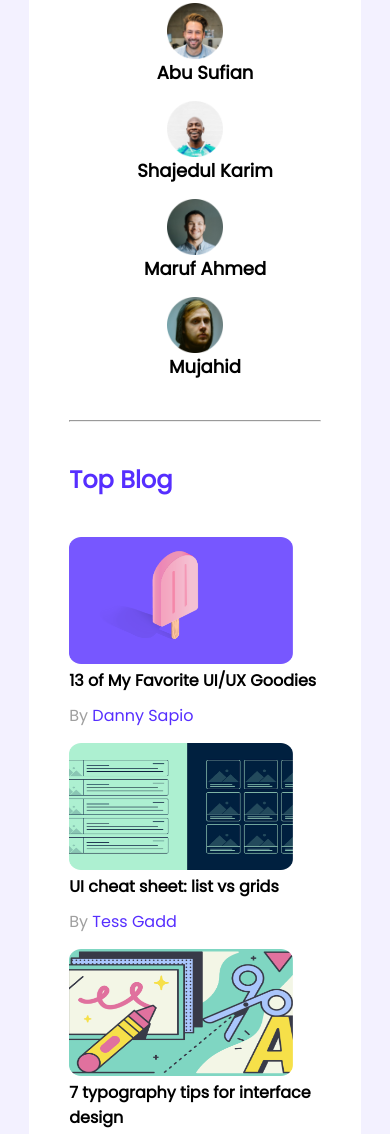
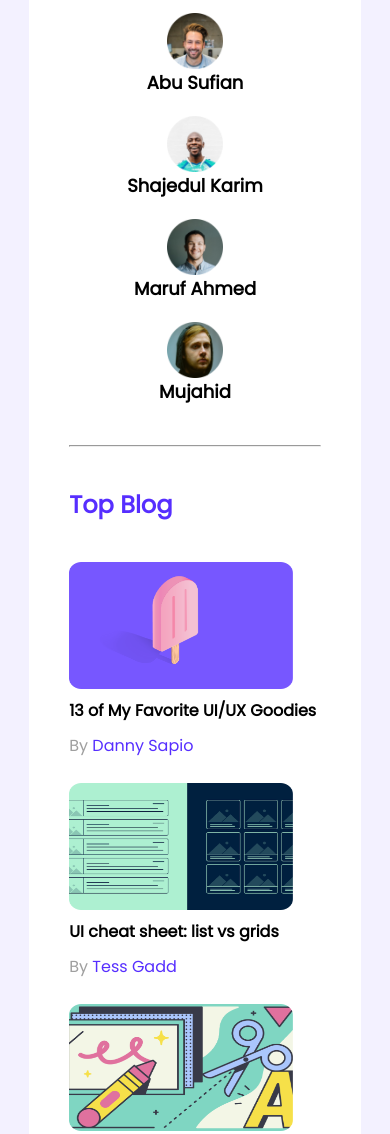
Before and after one commit to Programmer-Mehadi/leader-board, a plain HTML site: page index.html in a window 390 px wide. Shown: the part 413-1547 px from the top of the page. Drawn offline with Linux system fonts and the light colour scheme.

Commit message:
width solve

```diff
--- a/style/style.css
+++ b/style/style.css
@@ -213,19 +213,29 @@ main {
     width: 85%;
   }
   .players,
-  .blogs,
   .courses {
     display: grid;
     grid-template-columns: 1fr;
+    row-gap: 20px;
   }
   .player {
-    display: flex;
     flex-direction: column;
+    justify-content: center;
+    align-items: center;
+  }
+  .player h3 {
+    margin-left: 0px;
   }
   .blog {
-    column-gap: 5px;
+    row-gap: 5px;
     justify-content: center;
     align-items: center;
     grid-template-columns: 1fr;
   }
+
+  .blogs {
+    display: grid;
+    grid-template-columns: 1fr;
+    row-gap: 25px;
+  }
 }
```
